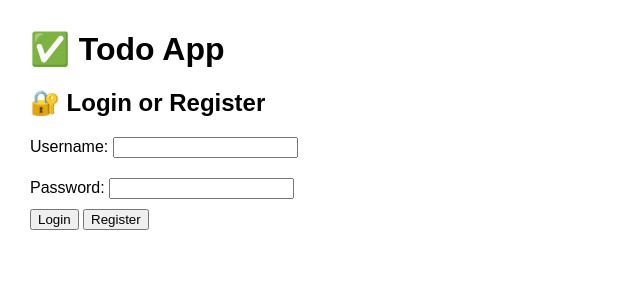
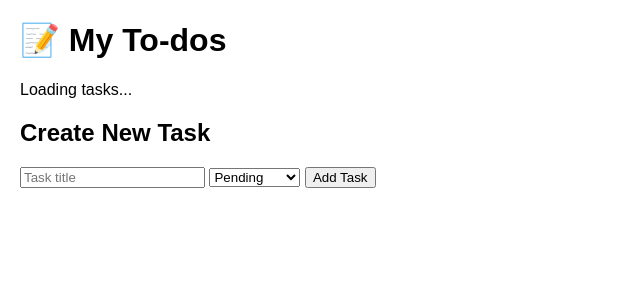
Before and after one commit to gragra-kj/Todo, a Django app: page /todo-frontend/ in a window 1280 px wide. Shown: the top 300 px of the page, without its empty margins (0-640 px from the left). Run offline with Django 5.2, Linux system fonts and the light colour scheme; data that the repository does not hold is empty.

Commit message:
updating task on frontend

```diff
--- /dev/null
+++ b/todoapi/todo/permission.py
@@ -0,0 +1,5 @@
+from rest_framework import permissions
+
+class IsOwner(permissions.BasePermission):
+    def has_object_permission(self, request, view, obj):
+        return obj.user == request.user
--- a/todoapi/todo/route.py
+++ b/todoapi/todo/route.py
@@ -1,5 +1,5 @@
 from rest_framework.routers import DefaultRouter
-from .views import TodoViewSet,todo_frontend_view
+from .views import TodoViewSet
 from django.urls import path, include
 
 router = DefaultRouter()
@@ -7,5 +7,6 @@ router.register('todo', TodoViewSet, basename='todo')
 
 urlpatterns = [
     path('', include(router.urls)),
+
     #path('todo-frontend/', todo_frontend_view, name='todo-frontend'),
 ]
--- a/todoapi/todo/templates/todo/frontend.html
+++ b/todoapi/todo/templates/todo/frontend.html
@@ -1,137 +1,136 @@
 <!DOCTYPE html>
 <html lang="en">
 <head>
-  <meta charset="UTF-8">
-  <title>📝 Todo Frontend</title>
+  <meta charset="UTF-8" />
+  <title>To-do Manager</title>
   <style>
-    body { font-family: Arial; margin: 30px; }
-    .task { margin-bottom: 10px; }
-    .auth-box, .todo-box { margin-top: 20px; }
-    label { display: block; margin-top: 10px; }
-    input { margin-bottom: 10px; }
+    body { font-family: Arial, sans-serif; margin: 20px; }
+    .task { margin-bottom: 10px; padding: 10px; border: 1px solid #ddd; }
+    .completed { background-color: #e0ffe0; }
+    #errorMessage { color: red; margin-top: 10px; }
   </style>
 </head>
 <body>
+  <h1>📝 My To-dos</h1>
 
-  <h1>✅ Todo App</h1>
+  <div id="taskList">Loading tasks...</div>
 
-  <div class="auth-box">
-    <h2>🔐 Login or Register</h2>
-    <form id="authForm">
-      <label>Username: <input type="text" id="username" required></label>
-      <label>Password: <input type="password" id="password" required></label>
-      <button type="submit">Login</button>
-      <button type="button" onclick="register()">Register</button>
-    </form>
-    <div id="authMessage"></div>
-  </div>
-
-  <div class="todo-box" style="display: none;">
-    <h2>📋 Your Tasks</h2>
-    <div id="todoList">Loading tasks...</div>
-
-    <h3>Add New Task</h3>
-    <form id="todoForm">
-      <label>Title: <input type="text" id="taskTitle" required></label>
-      <label>Description: <input type="text" id="taskDescription"></label>
-      <label>Status:
-        <select id="taskStatus">
+  <h2>Create New Task</h2>
+  <form id="createForm">
+    <input type="text" id="newTitle" placeholder="Task title" required />
+    <select id="newStatus">
       <option value="PENDING">Pending</option>
       <option value="IN_PROGRESS">In Progress</option>
       <option value="COMPLETED">Completed</option>
     </select>
-      </label>
-      <label>Due Date: <input type="date" id="taskDueDate"></label>
     <button type="submit">Add Task</button>
   </form>
-    <div id="todoMessage"></div>
-  </div>
+  <div id="errorMessage"></div>
 
   <script>
-    const API_BASE = "http://127.0.0.1:8000/api/todo/todo";
-    let token = "JEHnobPkiLls4QoIRFTx9W1sBsJBFI";
+    const API_BASE = "http://127.0.0.1:8000/api/todo/todo/";
+    const token = "Z1sdb1fP7IpPGNzsKyESGyA3GfvpnY";
 
-    document.getElementById("authForm").addEventListener("submit", async function(e) {
-      e.preventDefault();
-      const username = document.getElementById("username").value;
-      const password = document.getElementById("password").value;
-
-      const res = await fetch(`${API_BASE}/login/`, {
-        method: "POST",
-        headers: { "Content-Type": "application/json" },
-        body: JSON.stringify({ username, password })
+    function fetchTasks() {
+      fetch(API_BASE, {
+        headers: {
+          Authorization: `Bearer ${token}`
+        }
+      })
+      .then(res => res.json())
+      .then(tasks => {
+        const taskList = document.getElementById("taskList");
+        taskList.innerHTML = "";
+        tasks.forEach(task => {
+          const taskDiv = document.createElement("div");
+          taskDiv.className = "task" + (task.status === "COMPLETED" ? " completed" : "");
+          taskDiv.innerHTML = `
+            <strong>${task.title}</strong><br/>
+            Status: ${task.status}<br/>
+            <label>Update Status:</label>
+            <select onchange="updateStatus(${task.id}, this.value)">
+              <option value="PENDING" ${task.status === "PENDING" ? "selected" : ""}>Pending</option>
+              <option value="IN_PROGRESS" ${task.status === "IN_PROGRESS" ? "selected" : ""}>In Progress</option>
+              <option value="COMPLETED" ${task.status === "COMPLETED" ? "selected" : ""}>Completed</option>
+            </select>
+            <br/>
+            <label>Edit Title:</label>
+            <input type="text" value="${task.title}" onchange="updateTitle(${task.id}, this.value)" />
+            <br/>
+            <button onclick="deleteTask(${task.id})">Delete</button>
+          `;
+          taskList.appendChild(taskDiv);
         });
-
-      const data = await res.json();
-      if (res.ok) {
-        token = data.token;
-        document.querySelector(".auth-box").style.display = "none";
-        document.querySelector(".todo-box").style.display = "block";
-        loadTodos();
-      } else {
-        document.getElementById("authMessage").innerText = data.error || "Login failed.";
-      }
-    });
-
-    async function register() {
-      const username = document.getElementById("username").value;
-      const password = document.getElementById("password").value;
-
-      const res = await fetch(`${API_BASE}/register/`, {
-        method: "POST",
-        headers: { "Content-Type": "application/json" },
-        body: JSON.stringify({ username, password })
-      });
-
-      const data = await res.json();
-      if (res.ok) {
-        document.getElementById("authMessage").innerText = "🎉 Registered! You can now login.";
-      } else {
-        document.getElementById("authMessage").innerText = data.error || "Registration failed.";
-      }
-    }
-
-    async function loadTodos() {
-      const res = await fetch(`${API_BASE}/todo/`, {
-        headers: { "Authorization": `Token ${token}` }
-      });
-      const data = await res.json();
-      const list = document.getElementById("todoList");
-      list.innerHTML = "";
-      data.forEach(task => {
-        list.innerHTML += `<div class="task">📝 <strong>${task.title}</strong> - ${task.status}</div>`;
       });
     }
 
-    document.getElementById("todoForm").addEventListener("submit", async function(e) {
+    function updateStatus(id, newStatus) {
+      fetch(`${API_BASE}${id}/`, {
+        method: "PATCH",
+        headers: {
+          "Content-Type": "application/json",
+          Authorization: `Bearer ${token}`
+        },
+        body: JSON.stringify({ status: newStatus })
+      }).then(fetchTasks);
+    }
+
+    function updateTitle(id, newTitle) {
+      fetch(`${API_BASE}${id}/`, {
+        method: "PATCH",
+        headers: {
+          "Content-Type": "application/json",
+          Authorization: `Bearer ${token}`
+        },
+        body: JSON.stringify({ title: newTitle })
+      }).then(fetchTasks);
+    }
+
+    function deleteTask(id) {
+      fetch(`${API_BASE}${id}/`, {
+        method: "DELETE",
+        headers: {
+          Authorization: `Bearer ${token}`
+        }
+      }).then(fetchTasks);
+    }
+
+    document.getElementById("createForm").addEventListener("submit", e => {
       e.preventDefault();
+      const title = document.getElementById("newTitle").value;
+      const status = document.getElementById("newStatus").value;
+      const errorDiv = document.getElementById("errorMessage");
+
       const task = {
-        title: document.getElementById("taskTitle").value,
-        description: document.getElementById("taskDescription").value,
-        status: document.getElementById("taskStatus").value,
-        due_date: document.getElementById("taskDueDate").value
+        title,
+        status,
+        description: "added from UI" // Default description to avoid 400 error
       };
 
-      const res = await fetch(`${API_BASE}/todo/`, {
+      fetch(API_BASE, {
         method: "POST",
         headers: {
           "Content-Type": "application/json",
-          "Authorization": `Token ${token}`
+          Authorization: `Bearer ${token}`
         },
         body: JSON.stringify(task)
+      })
+      .then(async res => {
+        if (!res.ok) {
+          const err = await res.json();
+          errorDiv.textContent = "❌ Error: " + JSON.stringify(err);
+        } else {
+          document.getElementById("createForm").reset();
+          errorDiv.textContent = "";
+          fetchTasks();
+        }
+      })
+      .catch(err => {
+        errorDiv.textContent = "❌ Network error: " + err.message;
+      });
     });
 
-      const data = await res.json();
-      if (res.ok) {
-        document.getElementById("todoMessage").innerText = "✅ Task added!";
-        document.getElementById("todoForm").reset();
-        loadTodos();
-      } else {
-        document.getElementById("todoMessage").innerText = "❌ Failed to add task.";
-        console.error(data);
-      }
-    });
+    fetchTasks();
   </script>
-
 </body>
 </html>
--- a/todoapi/todo/views.py
+++ b/todoapi/todo/views.py
@@ -1,32 +1,41 @@
 from django.shortcuts import render
+from django.utils import timezone
+from django.contrib.auth import authenticate
+from django.contrib.auth.models import User
 
-# Create your views here.
-from rest_framework import viewsets,status as s ,response
+from rest_framework import viewsets, status as s, response
+from rest_framework.response import Response
+from rest_framework.views import APIView
+from rest_framework.permissions import IsAuthenticatedOrReadOnly, AllowAny
+from rest_framework.decorators import action
+from rest_framework.authtoken.models import Token
+from .models import TodoModel
 from .serializer import TodoSerializer
-from .models import TodoModel
-from rest_framework.permissions import IsAuthenticatedOrReadOnly
-from rest_framework.decorators import action
-from django.utils import timezone
-from django.shortcuts import render
+from .permission import IsOwner
 
-from django.shortcuts import render
 
+# Renders the HTML frontend
 def todo_frontend_view(request):
     return render(request, 'todo/frontend.html')
 
 
+# Handles all CRUD operations for Todo tasks
 class TodoViewSet(viewsets.ModelViewSet):
-    queryset=TodoModel.objects.all()
-    serializer_class=TodoSerializer
-    permission_classes=[IsAuthenticatedOrReadOnly]
+    serializer_class = TodoSerializer
+    permission_classes = [IsAuthenticatedOrReadOnly,IsOwner]
 
     def get_queryset(self):
-        return TodoModel.objects.filter(user=self.request.user).order_by('-created_at')
+        user = self.request.user
+        if not user or not user.is_authenticated:
+            return TodoModel.objects.none()
+        return TodoModel.objects.filter(user=user).order_by('-created_at')
+
 
     def perform_create(self, serializer):
         serializer.save(user=self.request.user)
 
-    @action(detail=True,methods=['patch'],url_path='update_status')
+    # PATCH endpoint to update task status
+    @action(detail=True, methods=['patch'], url_path='update_status')
     def update_status(self, request, pk=None):
         try:
             task = self.get_object()
@@ -48,8 +57,7 @@ class TodoViewSet(viewsets.ModelViewSet):
 
             task.save()
             serializer = self.get_serializer(task)
-            return response.Response(serializer.data, status=s.HTTP_200_OK)
+            return Response(serializer.data, status=s.HTTP_200_OK)
 
         except Exception as e:
-            #return response.Response({'detail': str(e)}, status=s.HTTP_400_BAD_REQUEST)   p-'[0]
-            return response.Response({'detail':str(e)},status=s.HTTP_400_BAD_REQUEST)
+            return Response({'detail': str(e)}, status=s.HTTP_400_BAD_REQUEST)
--- a/todoapi/todoapi/settings.py
+++ b/todoapi/todoapi/settings.py
@@ -116,7 +116,7 @@ USE_TZ = True
 
 REST_FRAMEWORK = {
     'DEFAULT_AUTHENTICATION_CLASSES': [
-        'rest_framework.authentication.SessionAuthentication',
+        #'rest_framework.authentication.SessionAuthentication',
         'rest_framework.authentication.TokenAuthentication',
         'oauth2_provider.contrib.rest_framework.OAuth2Authentication',
     ],
--- a/todoapi/todoapi/urls.py
+++ b/todoapi/todoapi/urls.py
@@ -1,33 +1,13 @@
-"""
-URL configuration for todoapi project.
-
-The `urlpatterns` list routes URLs to views. For more information please see:
-    https://docs.djangoproject.com/en/5.2/topics/http/urls/
-Examples:
-Function views
-    1. Add an import:  from my_app import views
-    2. Add a URL to urlpatterns:  path('', views.home, name='home')
-Class-based views
-    1. Add an import:  from other_app.views import Home
-    2. Add a URL to urlpatterns:  path('', Home.as_view(), name='home')
-Including another URLconf
-    1. Import the include() function: from django.urls import include, path
-    2. Add a URL to urlpatterns:  path('blog/', include('blog.urls'))
-"""
 from django.contrib import admin
-from django.urls import path,include
+from django.urls import path, include
 from todo import views
 from rest_framework.authtoken.views import obtain_auth_token
 
-
-
 urlpatterns = [
     path('admin/', admin.site.urls),
-    path('api/todo/',include('todo.route')),
-    path('api-auth',include('rest_framework.urls')),
+    path('api/todo/', include('todo.route')),
+    path('api-auth/', include('rest_framework.urls')),
     path('o/', include('oauth2_provider.urls', namespace='oauth2_provider')),
+    path('api-token-auth/', obtain_auth_token, name='api_token_auth'),
     path('todo-frontend/', views.todo_frontend_view, name='todo-frontend'),
-    #path('o/', include('oauth2_provider.urls', namespace='oauth2_provider')),
-    path('api-token-auth/', obtain_auth_token, name='api_token_auth'),
-
 ]
```
Also changed, not shown: todoapi/todo/serializer.py (+8 -11 lines), todoapi/db.sqlite3. Lines whose indentation alone changed are shown as unchanged.
